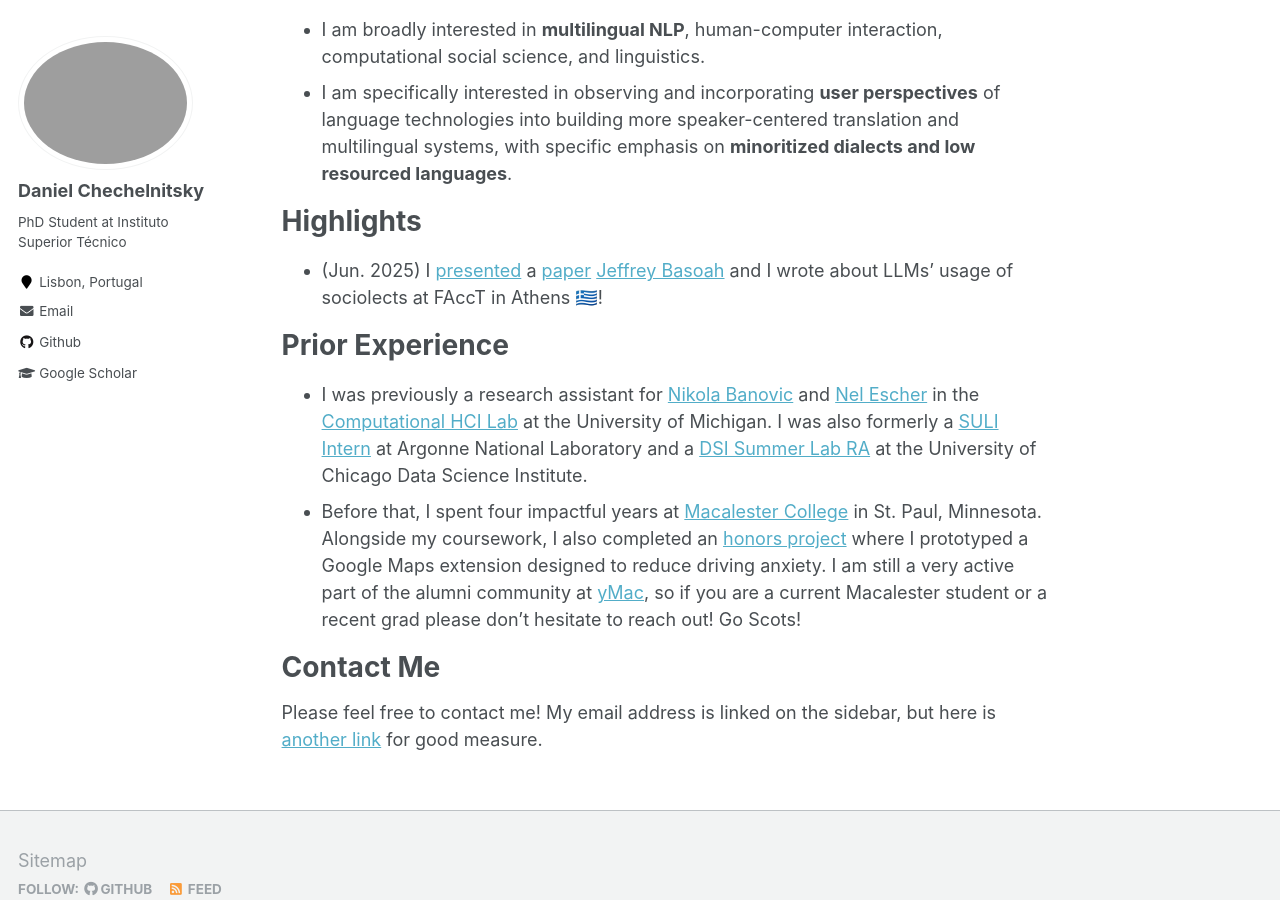
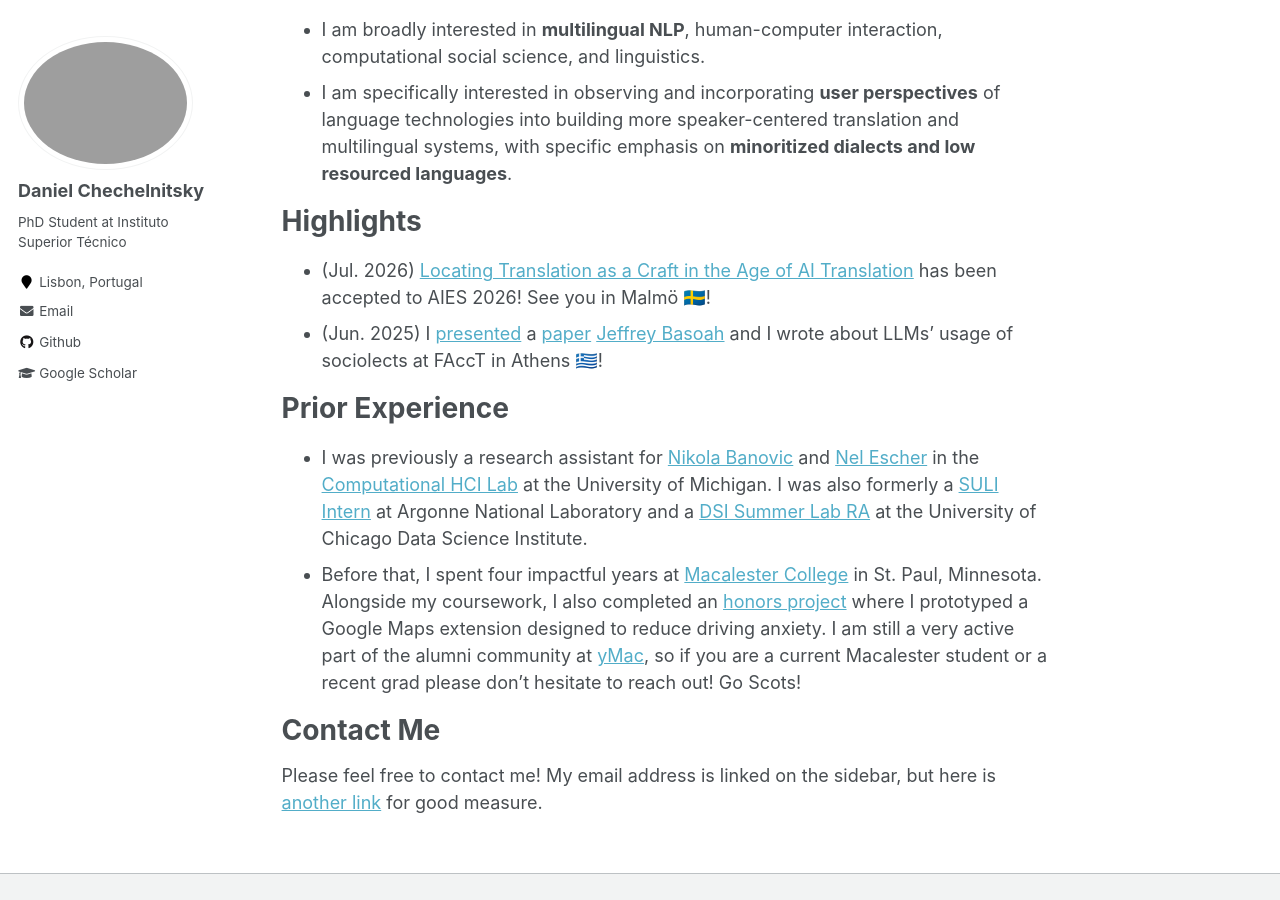
Before and after one commit to chechelnitskd/chechelnitskd.github.io, a Jekyll site: the page built from _pages/about.md, in a window 1280 px wide and 900 px high, scrolled down 480 px. Built offline with Jekyll 4.4.1, drawn with Linux system fonts in a browser that asks for light colours.

Commit message:
Update about.md

```diff
--- a/_pages/about.md
+++ b/_pages/about.md
@@ -19,6 +19,7 @@ Hi, I'm Dan! Here is some information about me:
 - I am specifically interested in observing and incorporating **user perspectives** of language technologies into building more speaker-centered translation and multilingual systems, with specific emphasis on **minoritized dialects and low resourced languages**.
 
 # Highlights
+- (Jul. 2026) [Locating Translation as a Craft in the Age of AI Translation](https://arxiv.org/abs/2604.00758) has been accepted to AIES 2026! See you in Malmö 🇸🇪!
 - (Jun. 2025) I [presented](https://www.youtube.com/watch?v=qA7aT0mdYao) a [paper](https://dl.acm.org/doi/full/10.1145/3715275.3732045) [Jeffrey Basoah](https://jeffreybasoah.github.io/) and I wrote about LLMs' usage of sociolects at FAccT in Athens 🇬🇷!
 
 # Prior Experience
```
